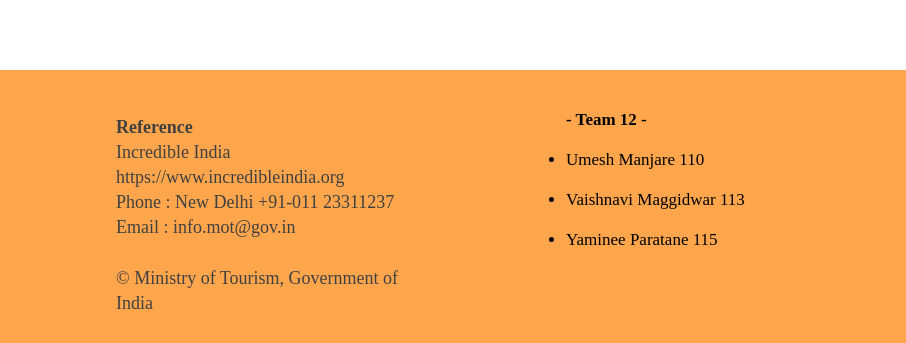
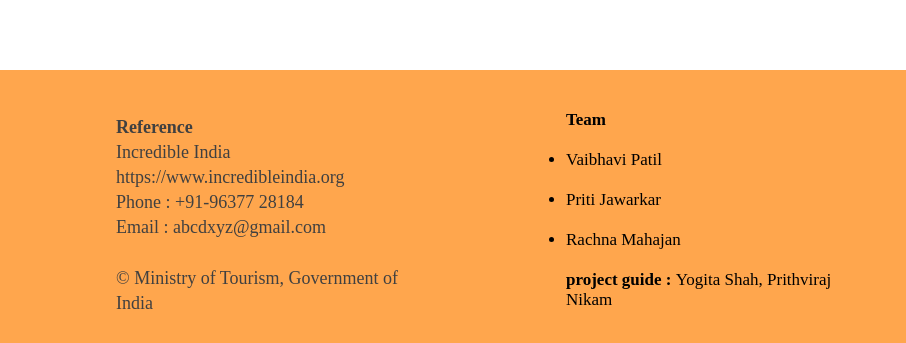
Before and after one commit to vaibpatil/namaste-india.github.io, a plain HTML site: page Destinations.html in a window 1280 px wide. Shown: the part 6434-6777 px from the top of the page, 374-1280 px from the left. Drawn offline with Linux system fonts and the light colour scheme.

Commit message:
Add files via upload
updated

```diff
--- a/Destinations.html
+++ b/Destinations.html
@@ -715,21 +715,23 @@
 			</div>
 			<div class="info">
 				<p><b>Reference</b><br>
-				   Incredible India<br>
-				   https://www.incredibleindia.org<br>
-				   Phone : New Delhi +91-011 23311237<br>
-				   Email : info.mot@gov.in<br><br>
-				   © Ministry of Tourism, Government of India
+					Incredible India<br>
+					https://www.incredibleindia.org<br>
+					Phone : +91-96377 28184<br>
+					Email : abcdxyz@gmail.com<br><br>
+					© Ministry of Tourism, Government of India
 				</p>
 			</div>
 			<div class="contact">
-				<p><b>- Team 12 -</b>
-				<br><br>
+				<p><b> Team</b>
+					<br><br>
 				<ul>
-				<li>Umesh Manjare 110 </li><br>
-				<li>Vaishnavi Maggidwar 113 </li><br>
-				<li>Yaminee Paratane 115 </li>
+					<li>Vaibhavi Patil </li><br>
+					<li>Priti Jawarkar </li><br>
+					<li>Rachna Mahajan </li>
 				</ul>
+				<br>
+				<b>project guide : </b>Yogita Shah, Prithviraj Nikam
 				</p>
 			</div>
 		</div>
```
Also changed, not shown: DestinationsH.html (+12 -10 lines), DestinationsHS.html (+12 -10 lines), DestinationsS.html (+12 -10 lines), Feedback.html (+12 -10 lines), Food.html (+12 -10 lines).
